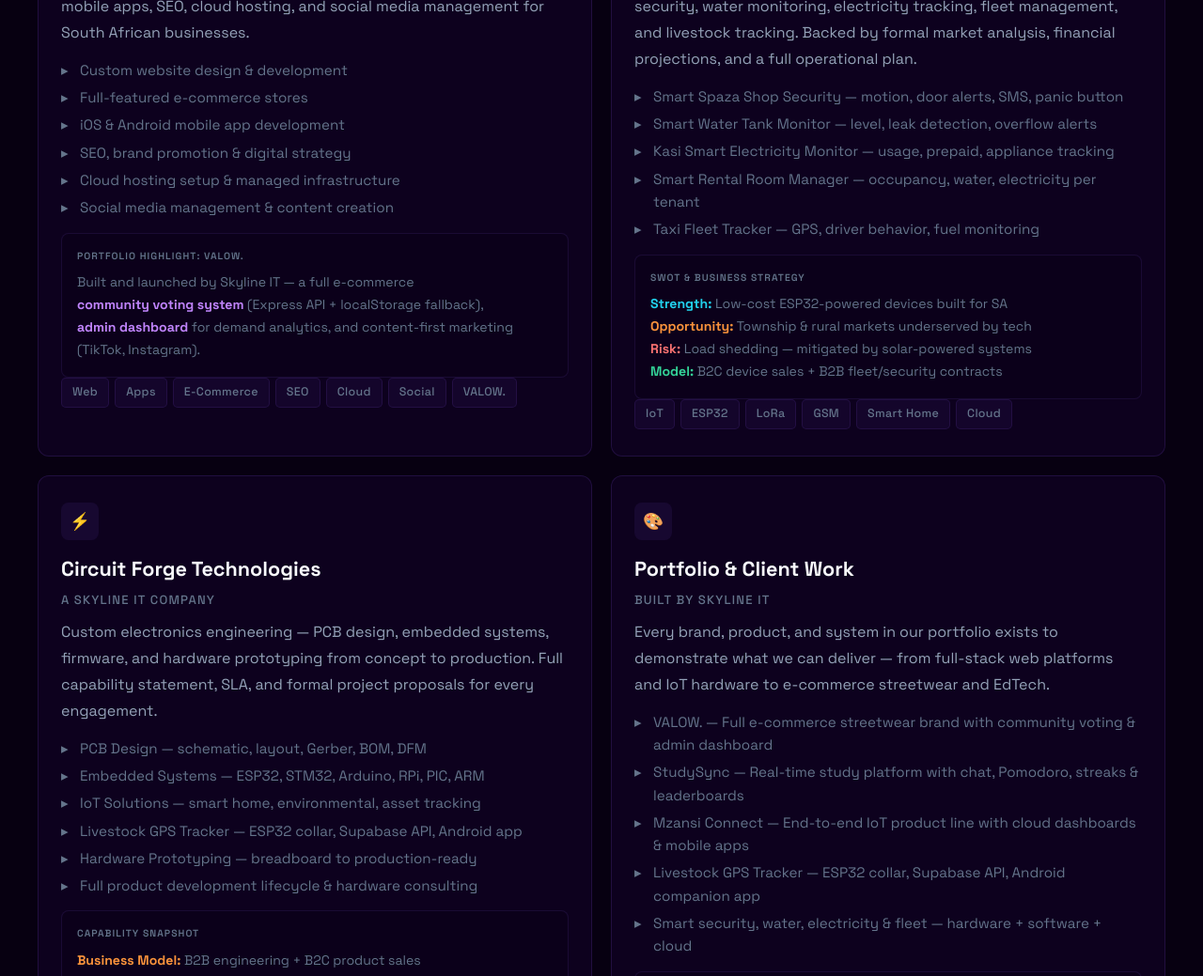
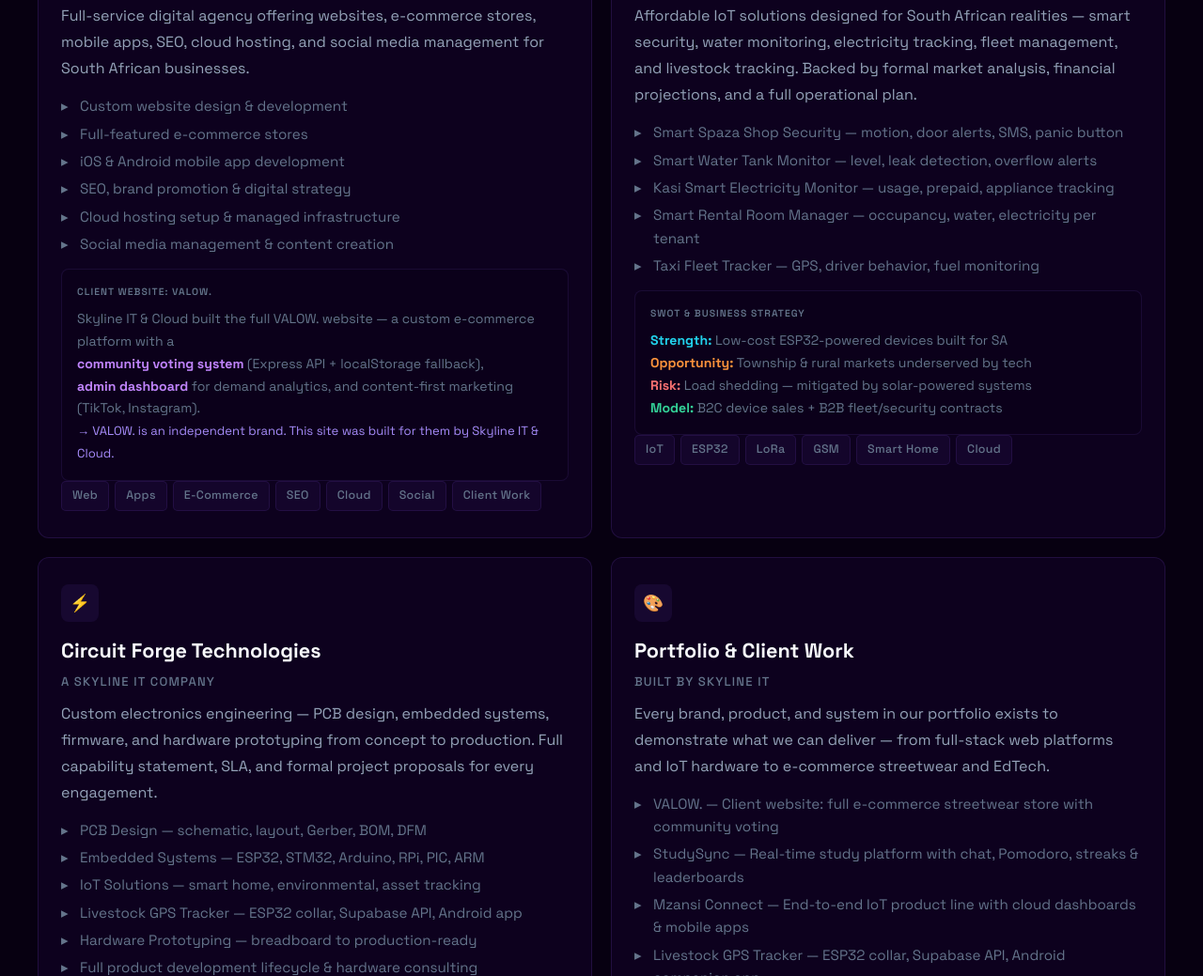
Before and after one commit to SkylineITCloud/Skyline-IT, a plain HTML site: page index.html in a window 1280 px wide. Shown: the part 2724-3763 px from the top of the page at 94% size. Drawn offline with Linux system fonts and the light colour scheme.

Commit message:
Index Update 3

```diff
--- a/index.html
+++ b/index.html
@@ -511,10 +511,10 @@ footer a:hover{color:var(--mp-300)}
         </p>
         <p>
           <strong>Skyline IT & Cloud</strong> handles digital services. <strong>Mzansi Connect</strong>
-          builds IoT hardware. <strong>Circuit Forge</strong> engineers electronics. <strong>VALOW.</strong>
-          tells stories through streetwear. <strong>StudySync</strong> helps students learn together.
-          Each brand serves a different need — but all share one DNA: South African built,
-          quality driven, and made for the people who need it most.
+          builds IoT hardware. <strong>Circuit Forge</strong> engineers electronics. We've also built
+          websites for clients — like <strong>VALOW.</strong>, a streetwear brand. <strong>StudySync</strong>
+          helps students learn together. Each brand and client project serves a different need — but
+          all share one DNA: South African built, quality driven, and made for the people who need it most.
         </p>
         <p style="margin-bottom:0;">
           Every brand under Skyline IT shares one mission: <strong style="color:var(--text);">build quality
@@ -543,8 +543,8 @@ footer a:hover{color:var(--mp-300)}
           </div>
           <div style="background:rgba(245,158,11,0.04);border:1px solid var(--border);border-radius:8px;padding:14px;">
             <div style="font-family:'JetBrains Mono',monospace;font-size:0.55rem;color:var(--gold);letter-spacing:0.1em;">Q4 2025</div>
-            <div style="font-weight:600;font-size:0.82rem;margin:4px 0 2px;">VALOW. + StudySync</div>
-            <div style="font-size:0.68rem;color:var(--text-dim);">Fashion & education brands</div>
+            <div style="font-weight:600;font-size:0.82rem;margin:4px 0 2px;">StudySync + VALOW. Website</div>
+            <div style="font-size:0.68rem;color:var(--text-dim);">EdTech platform & client website project</div>
           </div>
         </div>
       </div>
@@ -624,14 +624,15 @@ footer a:hover{color:var(--mp-300)}
           <span>Social media management & content creation</span>
         </div>
         <div class="sub-highlight" style="margin-top:12px;">
-          <div class="hl-title">Portfolio Highlight: VALOW.</div>
+          <div class="hl-title">Client Website: VALOW.</div>
           <div style="font-size:0.88rem;color:var(--text-dim);line-height:1.7;">
-            Built and launched by Skyline IT — a full e-commerce <br>
+            Skyline IT & Cloud built the full VALOW. website — a custom e-commerce platform with a<br>
             <strong style="color:#c084fc;">community voting system</strong> (Express API + localStorage fallback),<br>
-            <strong style="color:#c084fc;">admin dashboard</strong> for demand analytics, and content-first marketing (TikTok, Instagram).
+            <strong style="color:#c084fc;">admin dashboard</strong> for demand analytics, and content-first marketing (TikTok, Instagram).<br>
+            <span style="color:#a78bfa;font-size:0.82rem;">&#x2192; VALOW. is an independent brand. This site was built for them by Skyline IT & Cloud.</span>
           </div>
         </div>
-        <div class="tags"><span>Web</span><span>Apps</span><span>E-Commerce</span><span>SEO</span><span>Cloud</span><span>Social</span><span>VALOW.</span></div>
+        <div class="tags"><span>Web</span><span>Apps</span><span>E-Commerce</span><span>SEO</span><span>Cloud</span><span>Social</span><span>Client Work</span></div>
       </div>
 
       <!-- 2. Mzansi Connect -->
@@ -692,7 +693,7 @@ footer a:hover{color:var(--mp-300)}
         <div class="sub">Built by Skyline IT</div>
         <p class="desc">Every brand, product, and system in our portfolio exists to demonstrate what we can deliver — from full-stack web platforms and IoT hardware to e-commerce streetwear and EdTech.</p>
         <div class="features">
-          <span>VALOW. — Full e-commerce streetwear brand with community voting & admin dashboard</span>
+          <span>VALOW. — Client website: full e-commerce streetwear store with community voting</span>
           <span>StudySync — Real-time study platform with chat, Pomodoro, streaks & leaderboards</span>
           <span>Mzansi Connect — End-to-end IoT product line with cloud dashboards & mobile apps</span>
           <span>Livestock GPS Tracker — ESP32 collar, Supabase API, Android companion app</span>
@@ -702,11 +703,11 @@ footer a:hover{color:var(--mp-300)}
           <div class="hl-title">What This Says About Us</div>
           <div style="font-size:0.88rem;color:var(--text-dim);line-height:1.7;">
             <strong style="color:var(--gold);">Full-Stack Capability:</strong> Hardware &#x2192; firmware &#x2192; backend &#x2192; frontend &#x2192; mobile<br>
-            <strong style="color:var(--gold);">Industry Range:</strong> EdTech, IoT, fashion, agritech, security, logistics<br>
+            <strong style="color:var(--gold);">Industry Range:</strong> EdTech, IoT, agritech, security, logistics<br>
             <strong style="color:var(--gold);">Ready to Ship:</strong> We don't just talk — we build, launch, and support
           </div>
         </div>
-        <div class="tags"><span>Showcase</span><span>Full-Stack</span><span>IoT</span><span>Web</span><span>Mobile</span><span>VALOW.</span><span>Livestock</span></div>
+        <div class="tags"><span>Showcase</span><span>Full-Stack</span><span>IoT</span><span>Web</span><span>Mobile</span><span>Client Work</span><span>Livestock</span></div>
       </div>
 
       <!-- 5. StudySync -->
@@ -832,7 +833,7 @@ footer a:hover{color:var(--mp-300)}
       <div class="val-card" style="text-align:center;padding:20px 12px;">
         <div style="font-size:1.8rem;margin-bottom:8px;">&#x1F4F1;</div>
         <h4 style="font-size:0.85rem;">Digital Products</h4>
-        <p style="font-size:0.7rem;">VALOW., StudySync & brand launches</p>
+        <p style="font-size:0.7rem;">StudySync & client websites</p>
       </div>
       <div class="val-card" style="text-align:center;padding:20px 12px;">
         <div style="font-size:1.8rem;margin-bottom:8px;">&#x1F4BB;</div>
@@ -1001,7 +1002,6 @@ footer a:hover{color:var(--mp-300)}
       <a href="#companies">Skyline IT & Cloud</a>
       <a href="#companies">Mzansi Connect</a>
       <a href="#companies">Circuit Forge Technologies</a>
-      <a href="#companies">VALOW.</a>
       <a href="#companies">StudySync</a>
     </div>
     <div>
```
